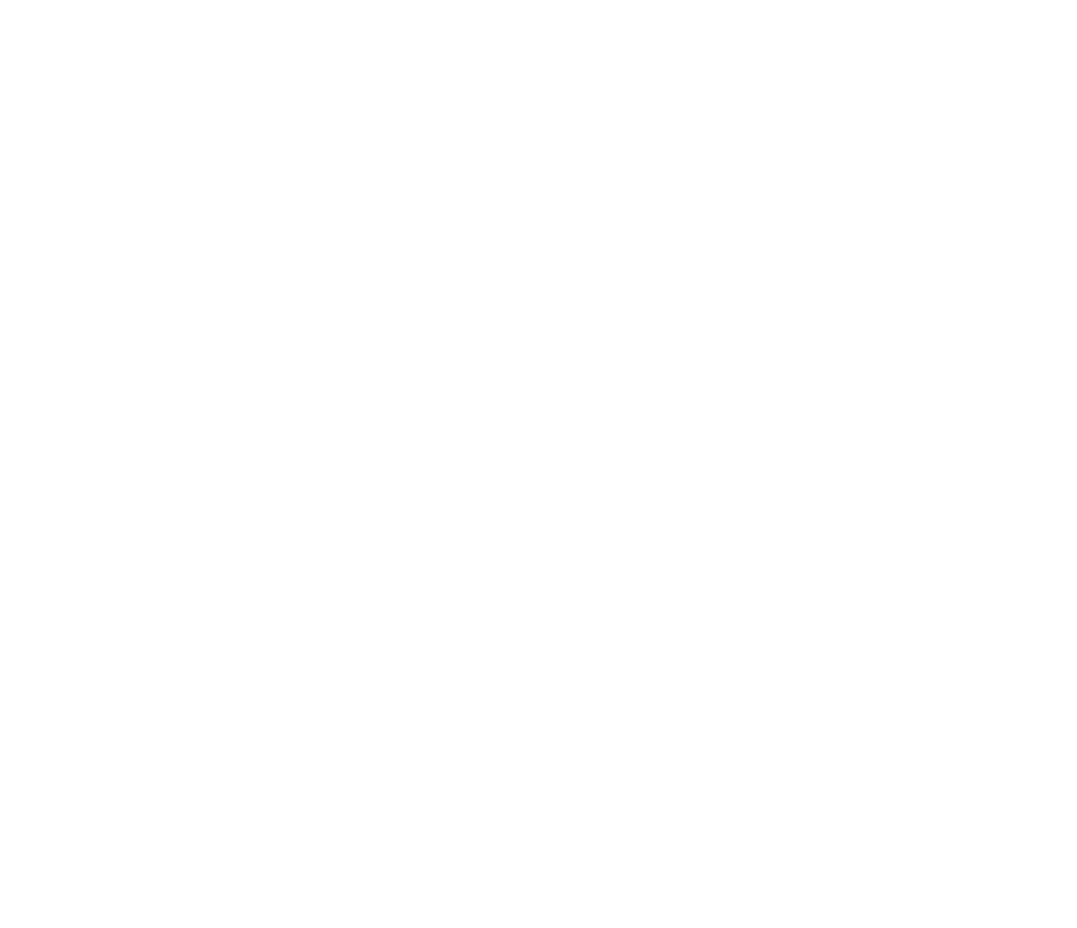
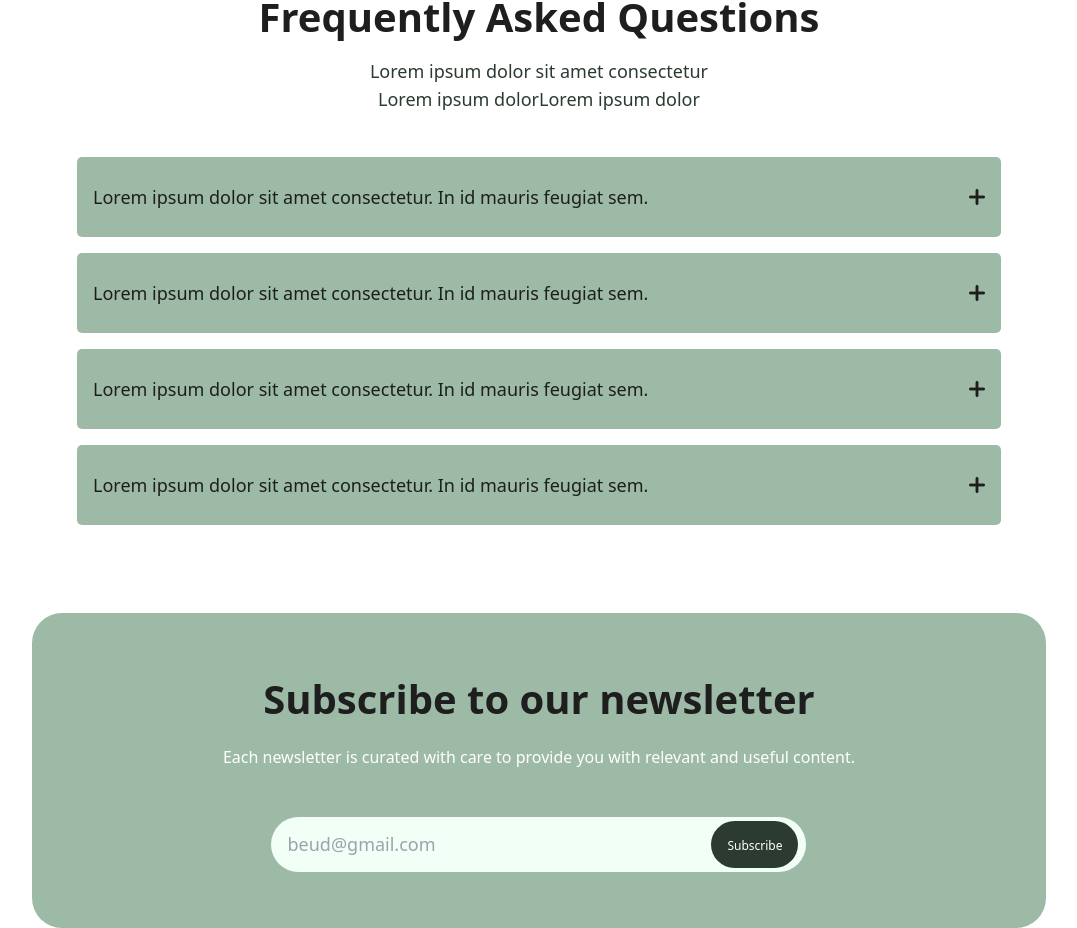
Before and after one commit to BowaDAO/Beud, a React (Vite) app: page / in a window 1280 px wide. Shown: the part 3241-4169 px from the top of the page, without its empty margins (101-1178 px from the left). Before the commit the page ends 3154 px from the top, so only its background shows below. Built offline with nearby package versions, Linux system fonts and the light colour scheme.

Commit message:
FAQ and subscribe to newsletter

```diff
--- a/src/components/BuilderCard.jsx
+++ b/src/components/BuilderCard.jsx
@@ -1,7 +1,11 @@
 import React from "react";
 
-const BuilderCard = () => {
-  return <div></div>;
+const BuilderCard = ({ text }) => {
+  return (
+    <article className="px-16 py-12 border-[2px] border-black rounded-[30px] w-[343px] max-w-full text-center bg-primary text-base font-semibold text-main md:text-[20px] md:h-[178px] h-[144px] flex items-center justify-center">
+      <p>{text}</p>
+    </article>
+  );
 };
 
 export default BuilderCard;
--- a/src/components/FAQ.jsx
+++ b/src/components/FAQ.jsx
@@ -1,7 +1,34 @@
 import React from "react";
+import { useState } from "react";
+import { icons } from "../constants";
 
-const FAQ = () => {
-  return <div></div>;
+const FAQ = ({ answer, question }) => {
+  const [show, setShow] = useState(false);
+
+  //Function that opens and closes a FAQ card
+  const handleShow = () => {
+    setShow((prev) => !prev);
+  };
+
+  return (
+    <article className="md:w-[786px] lg:w-[924px]">
+      <div
+        onClick={handleShow}
+        className="flex justify-between items-center lg:gap-3 bg-primary px-4 py-2 rounded-[5px] h-16 md:h-[72px] lg:h-[80px]"
+      >
+        <h6 className="text-black text-base md:text-lg">{question}</h6>
+        <button>
+          <img src={show ? icons.minus : icons.plus} className="h-4 w-4" />
+        </button>
+      </div>
+
+      {show && (
+        <article className="px-4 py-2 bg-main rounded-[5px]">
+          <p className="text-light text-base md:text-lg">{answer}</p>
+        </article>
+      )}
+    </article>
+  );
 };
 
 export default FAQ;
--- a/src/components/Subscribe.jsx
+++ b/src/components/Subscribe.jsx
@@ -1,7 +1,18 @@
 import React from "react";
 
 const Subscribe = () => {
-  return <div></div>;
+  return (
+    <div className="relative lg:w-[535px] md:w-[358px]">
+      <input
+        type="text"
+        placeholder="beud@gmail.com"
+        className="rounded-[30px] w-full text-black bg-light py-1 pl-4 pr-2 h-[55px] outline-none text-base md:text-lg"
+      />
+      <button className="rounded-[30px] bg-main text-white p-4 absolute right-2 text-[12px] h-[47px] top-1">
+        Subscribe
+      </button>
+    </div>
+  );
 };
 
 export default Subscribe;
--- a/src/constants/icons.jsx
+++ b/src/constants/icons.jsx
@@ -3,5 +3,7 @@
 import network from "../assets/icons/network.png";
 import talent from "../assets/icons/talent.png";
 import vision from "../assets/icons/vision.png";
+import minus from "../assets/icons/minus.png";
+import plus from "../assets/icons/plus.png";
 
-export default { toggle, aspire, network, talent, vision };
+export default { toggle, aspire, network, talent, vision, minus, plus };
--- a/src/containers/Builder.jsx
+++ b/src/containers/Builder.jsx
@@ -3,12 +3,12 @@
 const Builder = () => {
   return (
     <section className="flex items-center flex-col lg:px-24 py-12 md:py-16 lg:gap-11 md:gap-12 gap-8 md:px-[124px] px-4">
-      <article className="text-center">
+      <article className="flex flex-col gap-4 text-center">
         <h2 className="text-2xl md:text-[40px] md:leading-[48px] text-black font-bold ">
           The Builder Way
         </h2>
         <p className="text-base md:text-lg text-main font-medium">
-          Founded in Nigeria Built for Africa.
+          Founded in Nigeria, built for Africa.
         </p>
       </article>
 
--- a/src/containers/FAQs.jsx
+++ b/src/containers/FAQs.jsx
@@ -1,7 +1,53 @@
 import React from "react";
+import { FAQ } from "../components";
+
+const faqData = [
+  {
+    question:
+      "Lorem ipsum dolor sit amet consectetur. In id mauris feugiat sem.",
+    answer:
+      "Lorem ipsum dolor sit amet consectetur. Sagittis malesuada quisque elit in ultrices nec. Eget sed sed non hendrerit amet ante auctor at. Eget feugiat tempor morbi tristique elit vulputate. ",
+  },
+  {
+    question:
+      "Lorem ipsum dolor sit amet consectetur. In id mauris feugiat sem.",
+    answer:
+      " Lorem ipsum dolor sit amet consectetur. Sagittis malesuada quisque elit in ultrices nec. Eget sed sed non hendrerit amet ante auctor at. Eget feugiat tempor morbi tristique elit vulputate.",
+  },
+  {
+    question:
+      "Lorem ipsum dolor sit amet consectetur. In id mauris feugiat sem.",
+    answer:
+      " Lorem ipsum dolor sit amet consectetur. Sagittis malesuada quisque elit in ultrices nec. Eget sed sed non hendrerit amet ante auctor at. Eget feugiat tempor morbi tristique elit vulputate.",
+  },
+  {
+    question:
+      "Lorem ipsum dolor sit amet consectetur. In id mauris feugiat sem.",
+    answer:
+      " Lorem ipsum dolor sit amet consectetur. Sagittis malesuada quisque elit in ultrices nec. Eget sed sed non hendrerit amet ante auctor at. Eget feugiat tempor morbi tristique elit vulputate.",
+  },
+];
 
 const FAQs = () => {
-  return <div></div>;
+  return (
+    <section className="flex items-center flex-col lg:px-24 py-12 md:py-16 lg:gap-11 md:gap-12 gap-8 md:px-[124px] px-4">
+      <article className="text-center flex flex-col items-center gap-4">
+        <h2 className="text-2xl md:text-[40px] md:leading-[48px] text-black font-bold capitalize">
+          frequently asked questions
+        </h2>
+        <p className="text-base md:text-lg text-main font-medium max-w-[303px] md:max-w-[341px]">
+          Lorem ipsum dolor sit amet consectetur Lorem ipsum dolorLorem ipsum
+          dolor
+        </p>
+      </article>
+
+      <div className="flex flex-col gap-4">
+        {faqData.map((item, index) => {
+          return <FAQ key={index} {...item} />;
+        })}
+      </div>
+    </section>
+  );
 };
 
 export default FAQs;
--- a/src/containers/Newsletter.jsx
+++ b/src/containers/Newsletter.jsx
@@ -1,7 +1,57 @@
 import React from "react";
+import { Subscribe } from "../components";
+import { useState, useEffect } from "react";
 
 const Newsletter = () => {
-  return <div></div>;
+  const [screenWidth, setScreenWidth] = useState(window.innerWidth);
+
+  useEffect(() => {
+    const handleResize = () => {
+      setScreenWidth(window.innerWidth);
+    };
+    window.addEventListener("resize", handleResize);
+    return () => {
+      window.removeEventListener("resize", handleResize);
+    };
+  }, []);
+
+  let newsletter;
+
+  if (screenWidth > 768) {
+    newsletter = (
+      <section className="grid place-items-center mt-6">
+        <div className="bg-primary md:px-[72px] md:py-8 lg:px-[191px] lg:py-[56px] md:max-w-[607px] lg:max-w-[1037px] rounded-[30px] flex flex-col items-center justify-center gap-6 lg:gap-12 ">
+          <article className="flex flex-col items-center lg:gap-4 gap-2 text-center">
+            <h2 className="lg:text-[40px] md:text-[26px] text-black font-bold">
+              Subscribe to our newsletter
+            </h2>
+            <p className="text-base text-white font-medium">
+              Each newsletter is curated with care to provide you with relevant
+              and useful content.
+            </p>
+          </article>
+          <Subscribe />
+        </div>
+      </section>
+    );
+  } else {
+    newsletter = (
+      <section className="w-full bg-primary py-12 px-4 flex flex-col gap-2">
+        <article className="text-center flex flex-col items-center gap-4">
+          <h2 className="lg:text-[40px] md:text-[26px] text-2xl text-black font-bold">
+            Subscribe to our newsletter
+          </h2>
+          <p className="text-base text-white font-medium max-w-[315px]">
+            Each newsletter is curated with care to provide you with relevant
+            and useful content.
+          </p>
+        </article>
+        <Subscribe />
+      </section>
+    );
+  }
+
+  return <section>{newsletter}</section>;
 };
 
 export default Newsletter;
```
Also changed, not shown: src/assets/icons/minus.png (added), src/assets/icons/plus.png (added).
